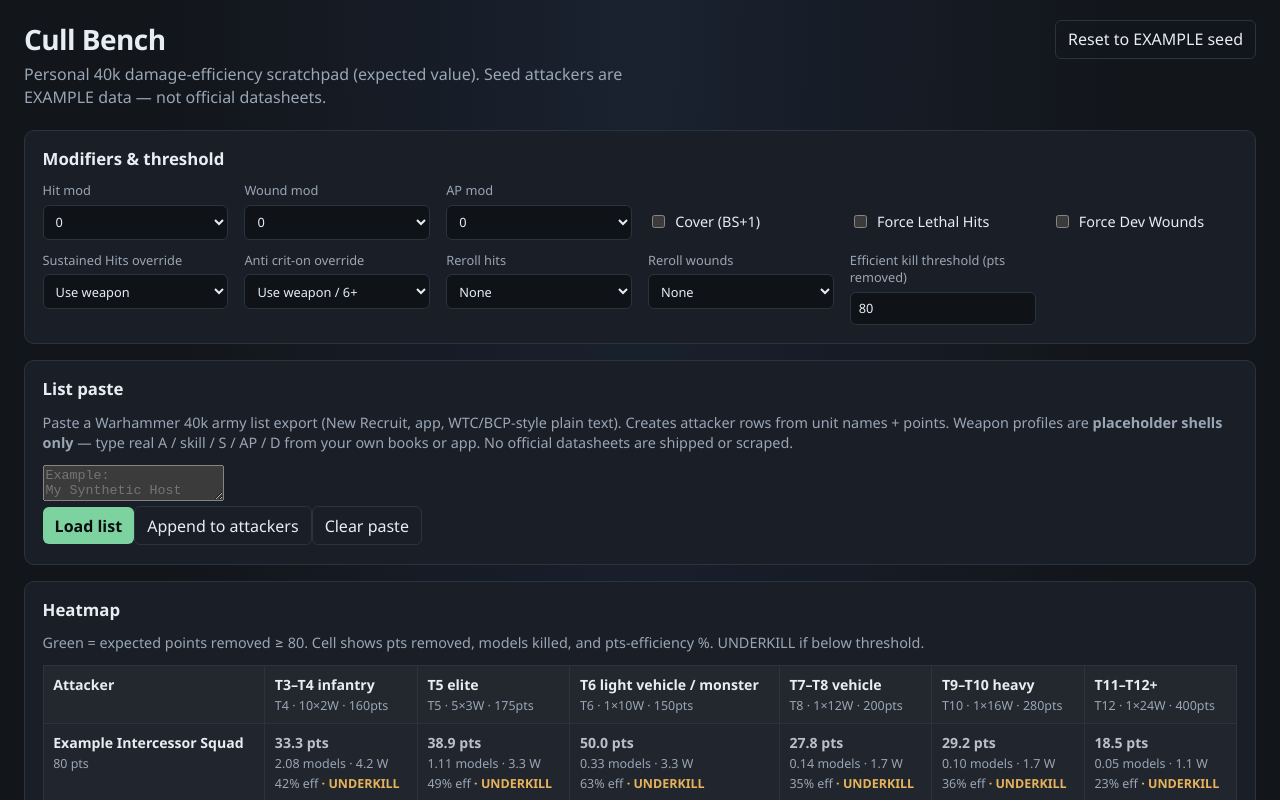
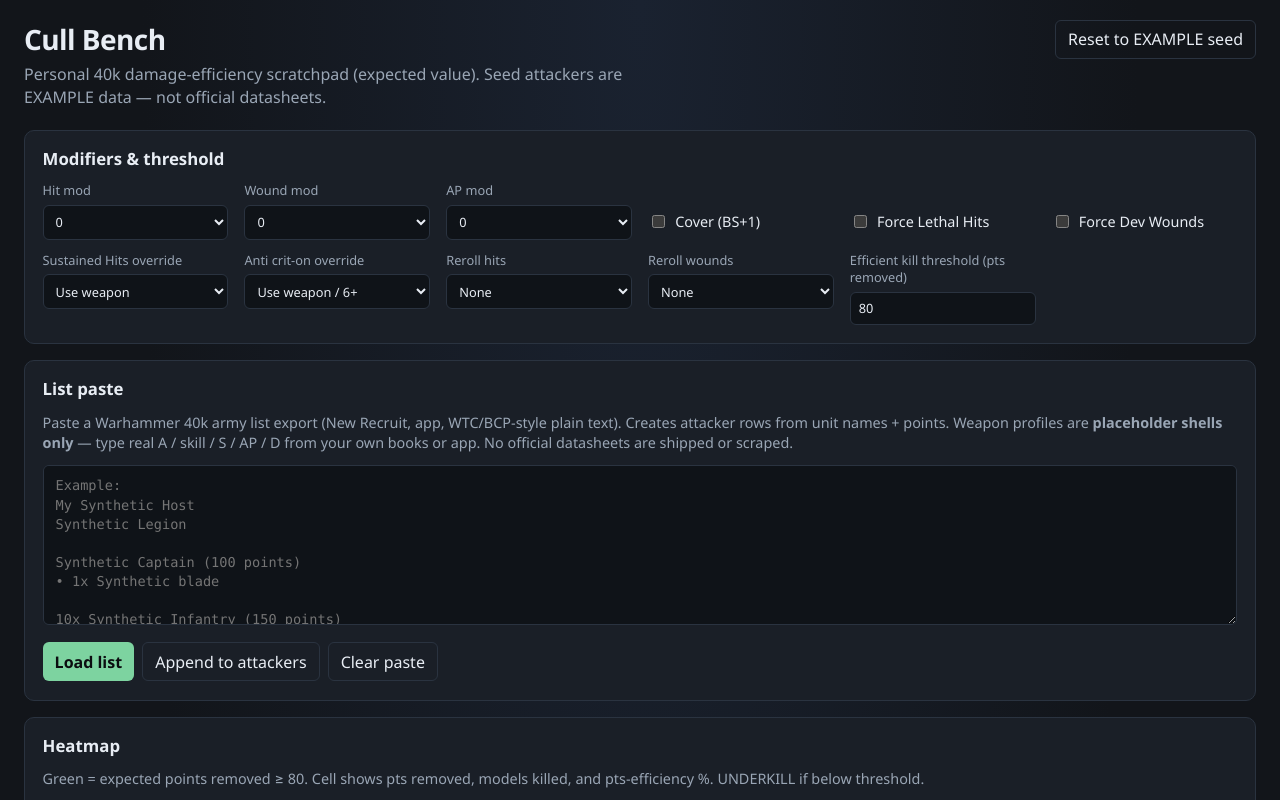
Before and after one commit to leemichaelo/cull-bench, a React (Vite) app: page / in a window 1280 px wide. Shown: the top 800 px of the page. Built offline with nearby package versions, Linux system fonts and the light colour scheme.

Commit message:
Add army list paste → attacker shells

```diff
--- a/src/App.css
+++ b/src/App.css
@@ -229,3 +229,52 @@ table.edit-table input {
   font-size: 0.85rem;
   line-height: 1.4;
 }
+
+/* List paste */
+.list-paste-area {
+  width: 100%;
+  min-height: 10rem;
+  font-family: ui-monospace, SFMono-Regular, Menlo, Consolas, monospace;
+  font-size: 0.85rem;
+  line-height: 1.4;
+  background: var(--input);
+  color: var(--text);
+  border: 1px solid var(--border);
+  border-radius: 6px;
+  padding: 0.65rem 0.75rem;
+  resize: vertical;
+  box-sizing: border-box;
+}
+
+.list-paste-actions {
+  display: flex;
+  flex-wrap: wrap;
+  gap: 0.5rem;
+  margin-top: 0.75rem;
+}
+
+.list-paste-summary {
+  margin-top: 0.85rem;
+  padding: 0.65rem 0.75rem;
+  border-radius: 6px;
+  background: color-mix(in srgb, var(--panel) 80%, #2a5a3a 20%);
+  border: 1px solid var(--border);
+  font-size: 0.9rem;
+  line-height: 1.45;
+}
+
+.list-paste-summary strong {
+  color: var(--text);
+}
+
+.list-paste-warn {
+  margin: 0.4rem 0 0;
+  color: #e8c36a;
+  font-size: 0.85rem;
+}
+
+.list-paste-error {
+  margin-top: 0.75rem;
+  color: #e88a8a;
+  font-size: 0.9rem;
+}
```
